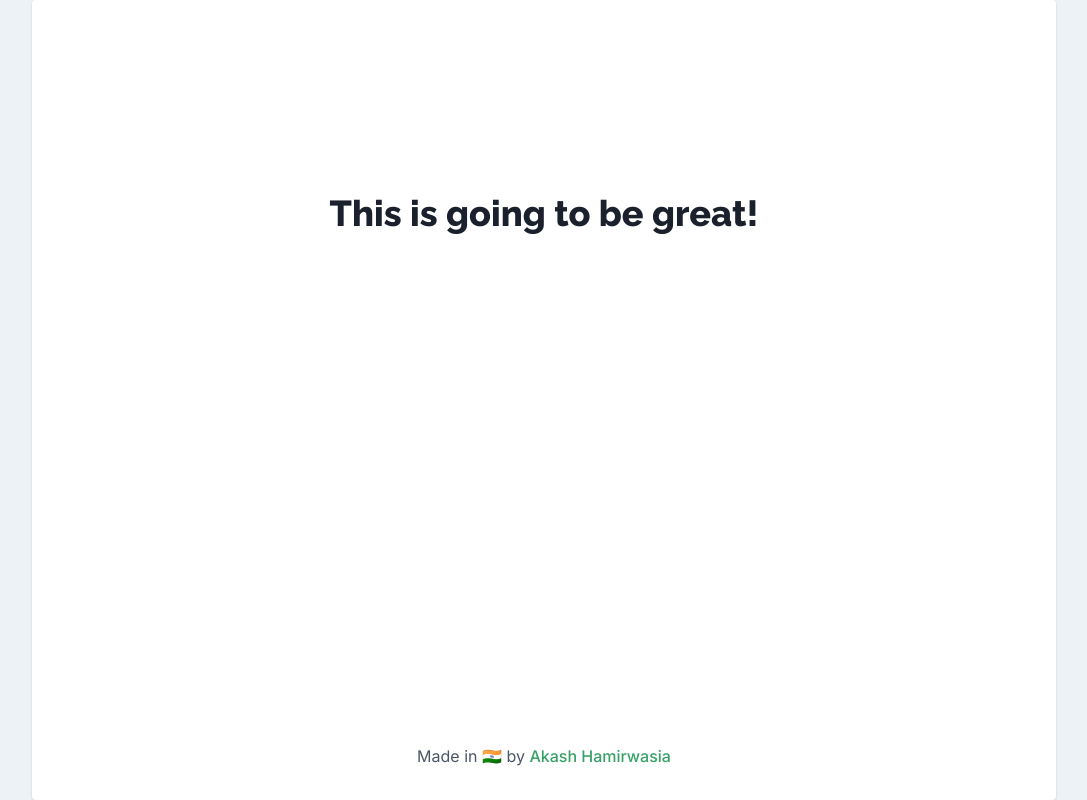
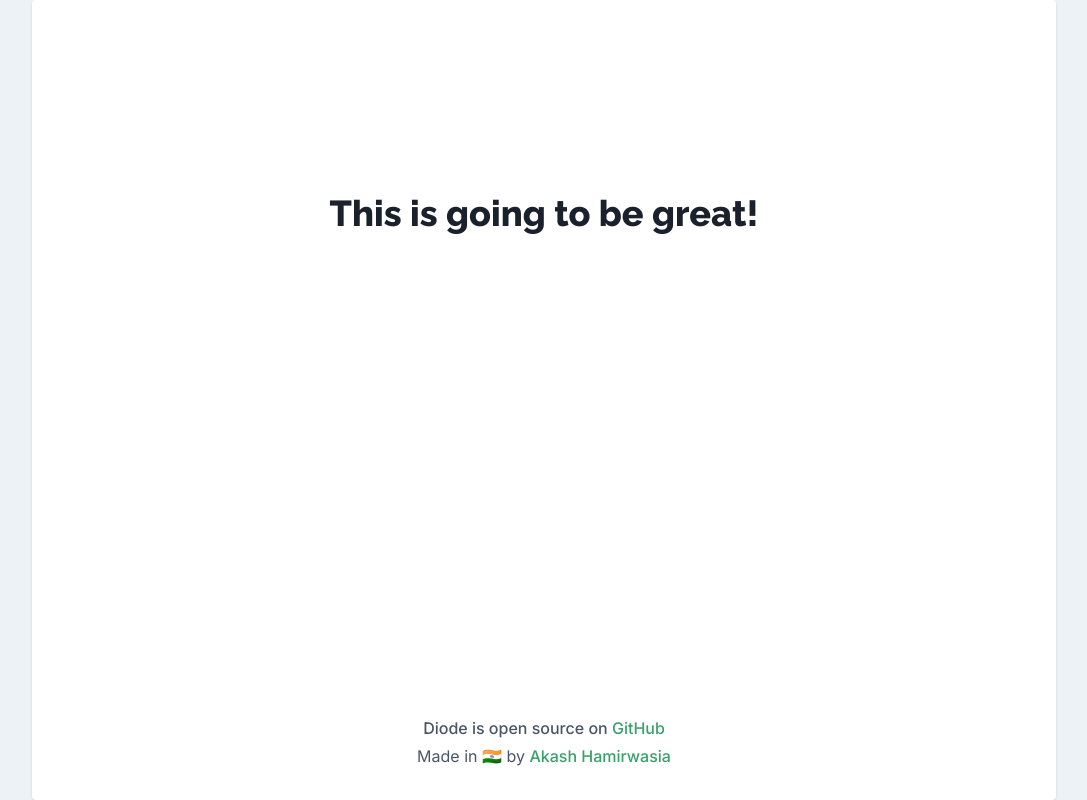
Before and after one commit to blenderskool/diode, a Next.js app: page / in a window 1280 px wide. Shown: the whole page, without its empty margins (96-1183 px from the left). Built offline with nearby package versions, Linux system fonts and the light colour scheme.

Commit message:
Add project repo link

```diff
--- a/components/Footer.tsx
+++ b/components/Footer.tsx
@@ -1,9 +1,16 @@
-import { Box, Link } from '@chakra-ui/react';
+import { Box, Link, Text } from '@chakra-ui/react';
 
 export default function Footer(props) {
   return (
     <Box mt="auto" textAlign="center" color="gray.600" {...props}>
-      Made in 🇮🇳 by <Link href="https://akashhamirwasia.com" fontWeight="500" color="green.500" isExternal>Akash Hamirwasia</Link>
+      <Text fontWeight="500">
+        Diode is open source on
+        {' '}
+        <Link href="https://github.com/blenderskool/diode" fontWeight="500" color="green.500" isExternal>GitHub</Link>
+      </Text>
+      <Text mt="1">
+        Made in 🇮🇳 by <Link href="https://akashhamirwasia.com" fontWeight="500" color="green.500" isExternal>Akash Hamirwasia</Link>
+      </Text>
     </Box>
   );
 }
```
